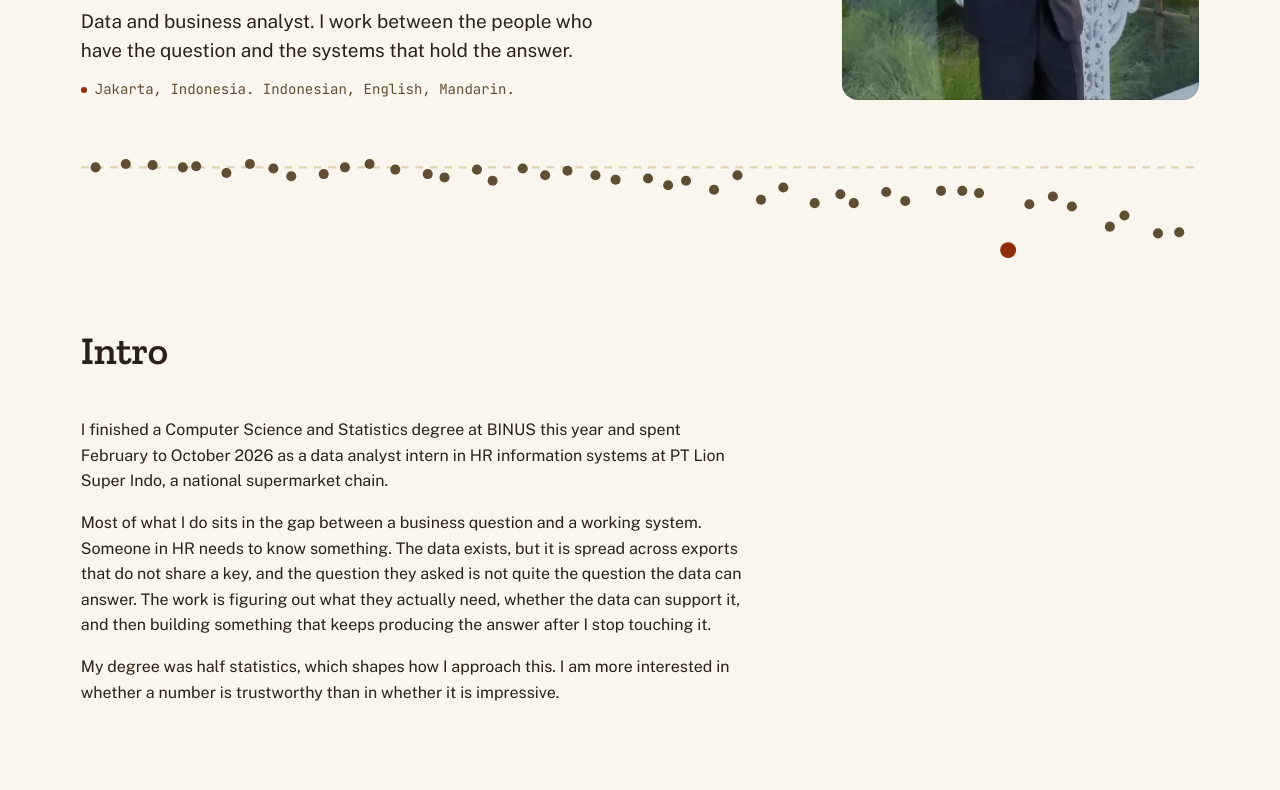
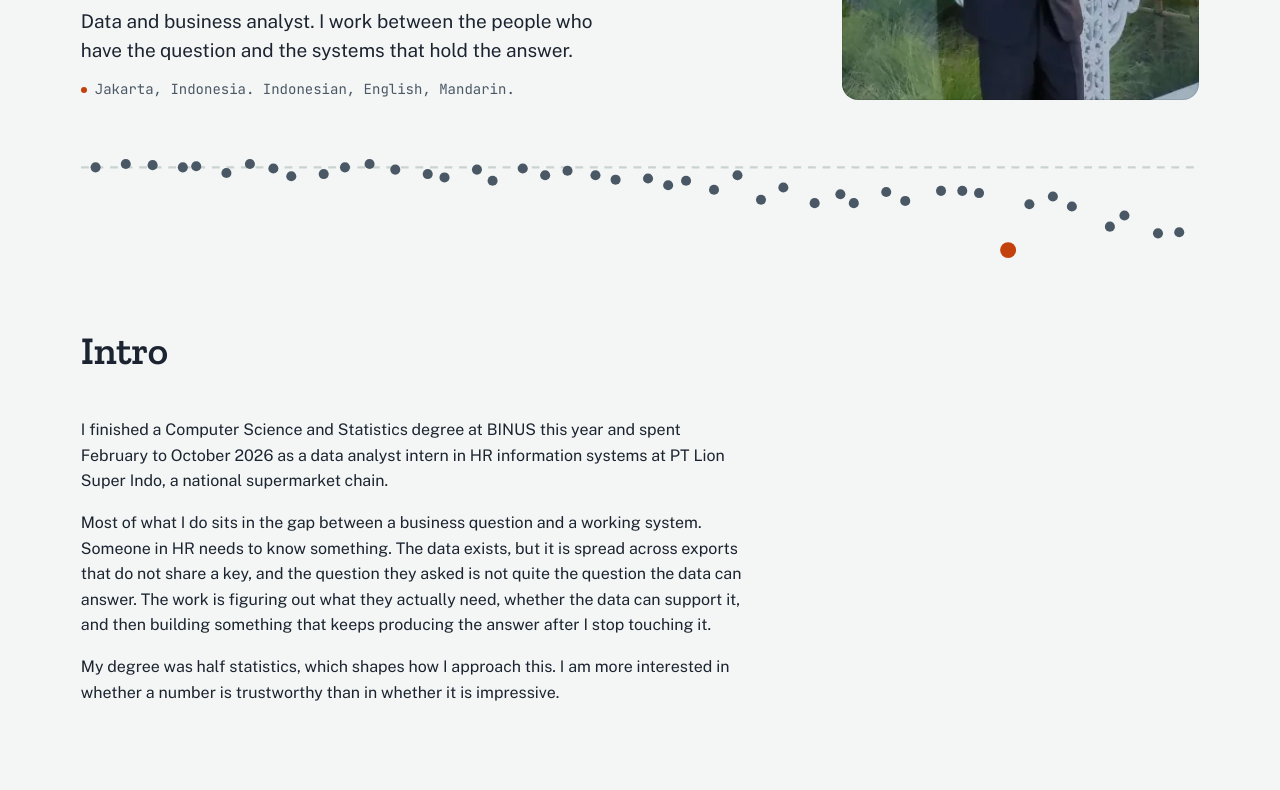
Before and after one commit to LambertAS/lambertas.github.io, a plain HTML site: page index.html in a window 1280 px wide. Shown: the part 476-1266 px from the top of the page. Drawn offline with nearby package versions, Linux system fonts and the light colour scheme.

Commit message:
Switch palette to Graph paper
- Light: paper #F4F6F5, ink #1B2430, teal accent #0F6B6B, rust outlier #C2410C
- Dark: #10161B with teal #4DB6AC and ember outlier #F2804B; bands one step up with a teal rule
- New outlier role token for the plot's flagged point, location marker and research motif
- Favicon recolored to match
- Every text and graphic pair checked for WCAG AA in both themes

```diff
--- a/css/style.css
+++ b/css/style.css
@@ -40,53 +40,60 @@
   --radius-photo: 16px;
   --image-outline: oklch(0 0 0 / 0.1);
 
-  /* Light theme: Paper, Linen, Sand, Ink, Umber, Terracotta */
-  --color-bg: #FAF6EE;
-  --color-surface: #F1E8D6;
-  --color-border: #DFD2B3;
-  --color-text: #2A2015;
-  --color-text-muted: #5F4E34;
-  --color-accent: #8F2E09;
+  /* Graph paper, light: Paper, Grid, Rule, Ink, Slate, Teal; Rust marks the outlier */
+  --color-bg: #F4F6F5;
+  --color-surface: #E6EBE9;
+  --color-border: #C9D3D0;
+  --color-text: #1B2430;
+  --color-text-muted: #4A5866;
+  --color-accent: #0F6B6B;
+  --color-outlier: #C2410C;
+  --shadow-tint: oklch(0.25 0.03 240 / 0.3);
 
-  /* Bands: Night Ink sections that alternate with Paper */
-  --band-bg: #1F1811;
-  --band-surface: #2A2118;
-  --band-border: #3F3222;
-  --band-text: #F0E6D2;
-  --band-muted: #B3A184;
-  --band-accent: #FF8A4C;
+  /* Bands: Night Slate sections that alternate with Paper */
+  --band-bg: #16202A;
+  --band-surface: #1F2B36;
+  --band-border: #33424F;
+  --band-text: #E3E9ED;
+  --band-muted: #9AA9B5;
+  --band-accent: #4DB6AC;
+  --band-outlier: #F2804B;
   --band-rule: transparent;
 }
 
 :root[data-theme="dark"] {
-  /* Espresso, Roast, Char, Parchment, Oat, Ember */
-  --color-bg: #1C1610;
-  --color-surface: #251D14;
-  --color-border: #3A2E1F;
-  --color-text: #F0E6D2;
-  --color-text-muted: #B3A184;
-  --color-accent: #FF8A4C;
+  /* Graph paper, dark: Night, Slate, Rule, Mist, Steel, Teal; Ember marks the outlier.
+     Bands are one step up, not an inversion, so dark mode never flashes a pale band. */
+  --color-bg: #10161B;
+  --color-surface: #18212A;
+  --color-border: #2B3946;
+  --color-text: #E3E9ED;
+  --color-text-muted: #9AA9B5;
+  --color-accent: #4DB6AC;
+  --color-outlier: #F2804B;
+  --shadow-tint: oklch(0 0 0 / 0.5);
   --image-outline: oklch(1 0 0 / 0.1);
-  /* Raised Roast: one step up, not an inversion, so dark mode never flashes a cream band */
-  --band-bg: #2C2319;
-  --band-surface: #352A1E;
-  --band-border: #4A3B29;
-  --band-rule: #FF8A4C;
+  --band-bg: #1C2631;
+  --band-surface: #25313D;
+  --band-border: #3A4958;
+  --band-rule: #4DB6AC;
 }
 
 @media (prefers-color-scheme: dark) {
   :root:not([data-theme="light"]) {
-    --color-bg: #1C1610;
-    --color-surface: #251D14;
-    --color-border: #3A2E1F;
-    --color-text: #F0E6D2;
-    --color-text-muted: #B3A184;
-    --color-accent: #FF8A4C;
+    --color-bg: #10161B;
+    --color-surface: #18212A;
+    --color-border: #2B3946;
+    --color-text: #E3E9ED;
+    --color-text-muted: #9AA9B5;
+    --color-accent: #4DB6AC;
+    --color-outlier: #F2804B;
+    --shadow-tint: oklch(0 0 0 / 0.5);
     --image-outline: oklch(1 0 0 / 0.1);
-    --band-bg: #2C2319;
-    --band-surface: #352A1E;
-    --band-border: #4A3B29;
-    --band-rule: #FF8A4C;
+    --band-bg: #1C2631;
+    --band-surface: #25313D;
+    --band-border: #3A4958;
+    --band-rule: #4DB6AC;
   }
 }
 
@@ -268,7 +275,7 @@ a:focus-visible, button:focus-visible {
   backdrop-filter: blur(16px) saturate(1.2);
   border: 1px solid var(--color-border);
   border-radius: var(--radius-pill);
-  box-shadow: 0 6px 20px -12px oklch(0.2 0.03 60 / 0.35);
+  box-shadow: 0 6px 20px -12px var(--shadow-tint);
 }
 
 .site-mark {
@@ -374,6 +381,7 @@ main { display: block; }
   --color-text: var(--band-text);
   --color-text-muted: var(--band-muted);
   --color-accent: var(--band-accent);
+  --color-outlier: var(--band-outlier);
   background: var(--color-bg);
   color: var(--color-text);
   border-top: 1px solid var(--band-rule);
@@ -415,14 +423,14 @@ main { display: block; }
   font-size: 0.875rem;
   color: var(--color-text-muted);
 }
-/* Static marker beside the location: the same terracotta as the plot's flagged point. */
+/* Static marker beside the location: the same rust as the plot's flagged point. */
 .status-dot {
   display: inline-block;
   width: 6px;
   height: 6px;
   margin-right: var(--space-2);
   border-radius: 50%;
-  background: var(--color-accent);
+  background: var(--color-outlier);
   vertical-align: middle;
 }
 .hero__portrait {
@@ -472,7 +480,7 @@ main { display: block; }
   stroke-dasharray: 7 6;
 }
 .cal-dot { fill: var(--color-text-muted); }
-.cal-dot--outlier { fill: var(--color-accent); }
+.cal-dot--outlier { fill: var(--color-outlier); }
 .cal-crosshair {
   stroke: var(--color-text-muted);
   stroke-width: 1;
@@ -602,7 +610,7 @@ main > .frame:last-child { padding-bottom: var(--space-9); }
 .motif { width: min(100%, 360px); height: auto; }
 .motif__line { stroke: var(--color-border); stroke-width: 2; stroke-dasharray: 7 6; fill: none; }
 .motif__dot { fill: var(--color-text-muted); }
-.motif__dot--flag { fill: var(--color-accent); }
+.motif__dot--flag { fill: var(--color-outlier); }
 
 /* ==========================================================================
    Process diagrams (Work entries and the feature card)
```
Also changed, not shown: favicon.svg.
